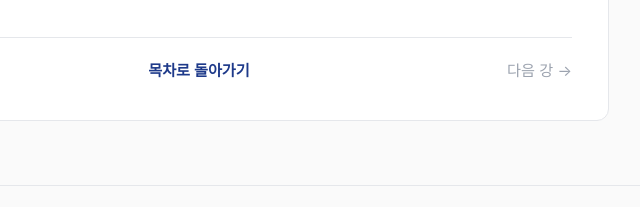
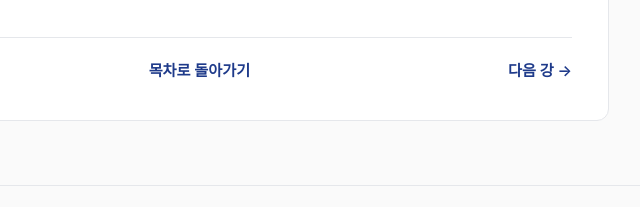
Before and after one commit to JasonYINCCU/analysis-note, a plain HTML site: page lectures/01-completeness.html in a window 1280 px wide. Shown: the part 1831-2038 px from the top of the page, 441-1081 px from the left. Drawn offline with nearby package versions, Linux system fonts and the light colour scheme.

Commit message:
Update 01-completeness.html

```diff
--- a/lectures/01-completeness.html
+++ b/lectures/01-completeness.html
@@ -76,11 +76,12 @@
       이 성립한다. 정리 1.3에 의해 $\sup S = 1$이다.
     </div>
 
-    <div class="lecture-nav">
+        <div class="lecture-nav">
       <span class="disabled">← 이전 강</span>
       <a href="../index.html">목차로 돌아가기</a>
-      <span class="disabled">다음 강 →</span>
+      <a href="02-sequences.html">다음 강 →</a>
     </div>
+
   </main>
 
   <footer class="site-footer">
```
